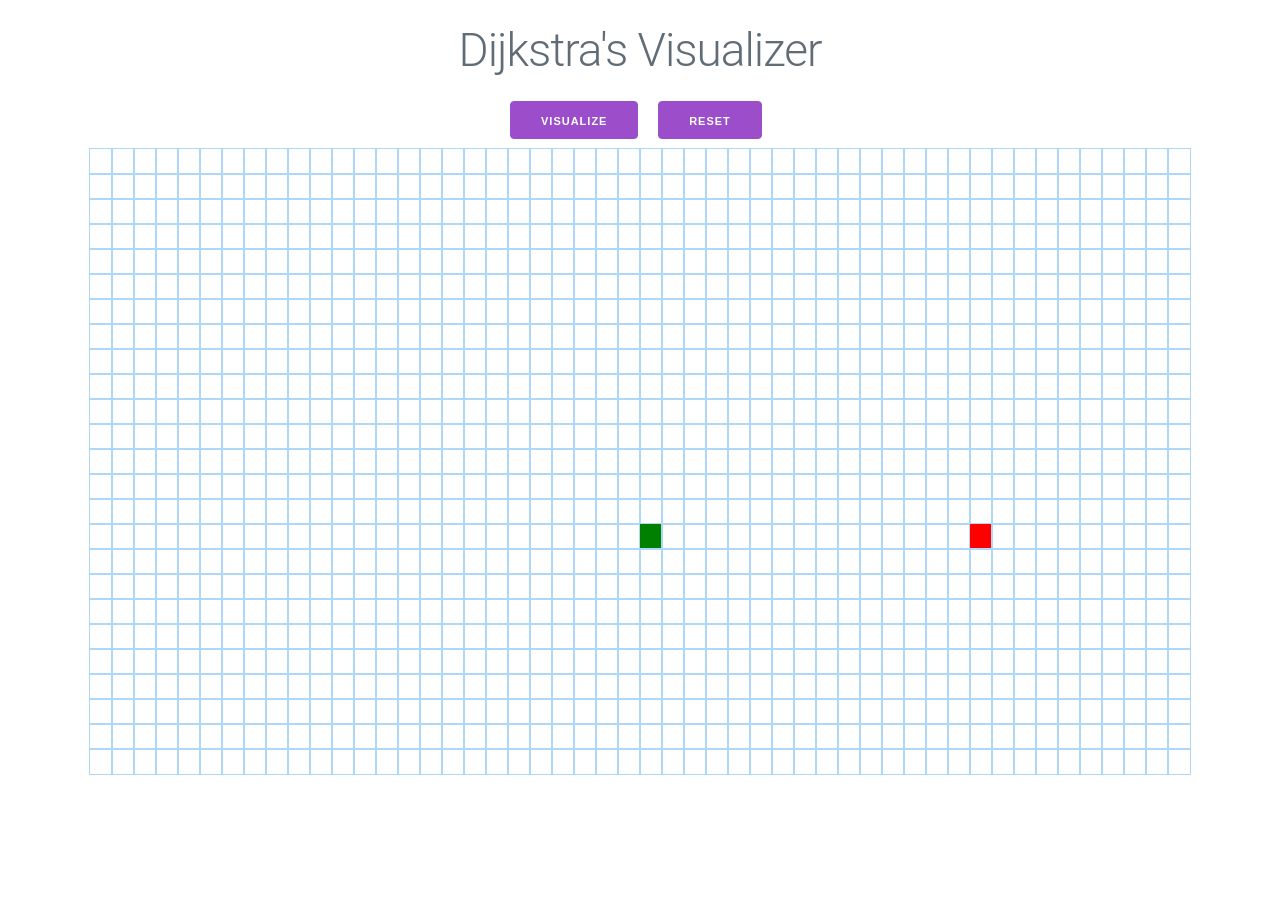
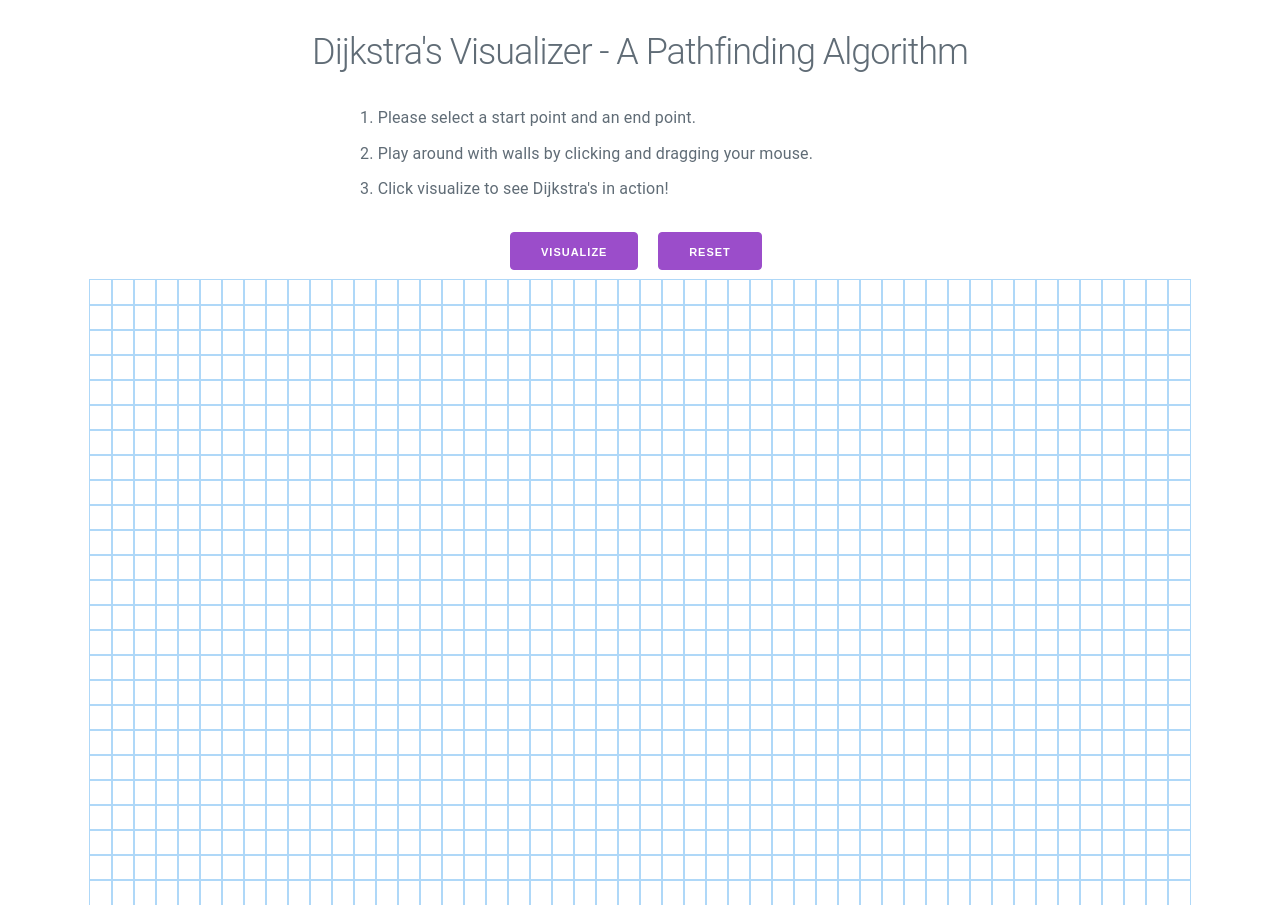
Before and after one commit to aryanshah701/pathfinding-visualizer, a React (Create React App) app: page / in a window 1280 px wide. Before the commit the page ends 800 px from the top, so only its background shows below. Built offline with nearby package versions, Linux system fonts and the light colour scheme.

Commit message:
Add start and end node feat

```diff
--- a/src/App.js
+++ b/src/App.js
@@ -4,10 +4,6 @@ import { dijkstras } from "./algorithms/dijkstras";
 import "milligram";
 import "./PathfinderGrid.css";
 
-const START_ROW = 15;
-const START_COLUMN = 25;
-const FINISH_ROW = 15;
-const FINISH_COLUMN = 40;
 const NUM_ROWS = 25;
 const NUM_COLUMNS = 50;
 const TIMER_DELAY = 10;
@@ -15,9 +11,20 @@ const TIMER_DELAY = 10;
 function App() {
   return (
     <div>
-      <h1>Dijkstra's Visualizer</h1>
+      <h2>Dijkstra's Visualizer - A Pathfinding Algorithm</h2>
+      <Directions />
       <PathGrid />
     </div>
+  );
+}
+
+function Directions() {
+  return (
+    <ol id="directions" class="container">
+      <li>Please select a start point and an end point.</li>
+      <li>Play around with walls by clicking and dragging your mouse.</li>
+      <li>Click visualize to see Dijkstra's in action!</li>
+    </ol>
   );
 }
 
@@ -49,6 +56,7 @@ function PathGrid() {
 
     //If start node hasn't been set, set it
     if (!isStartNodeSet()) {
+      console.log("start");
       setNode(row, column, true, false);
       return;
     }
@@ -97,7 +105,7 @@ function PathGrid() {
   //Updates the state once the start/end node has been selected
   function setNode(row, column, toStart, toFinish) {
     //A node cannot be both the starting and ending node
-    if (toStart && toStart) return;
+    if (toStart && toFinish) return;
 
     const updatedNodes = nodes.slice();
     const currNode = updatedNodes[row][column];
@@ -106,6 +114,11 @@ function PathGrid() {
       isStart: toStart,
       isFinish: toFinish,
     };
+    updatedNodes[row][column] = newNode;
+
+    //Update state
+    setNodes(updatedNodes);
+    console.log(nodes);
   }
 
   //Handles the case when a node at row, col is hovered on
@@ -156,6 +169,9 @@ function PathGrid() {
   function visualizeDijkstras() {
     //Do nothing if already animated
     if (state.animationBegun) return;
+
+    //Do nothing if start and end node haven't been set
+    if (!isStartNodeSet() && !isEndNodeSet()) return;
 
     //Set animationBegun to true
     setState({
@@ -302,8 +318,10 @@ function createNode(row, col) {
   let currNode = {
     row: row,
     column: col,
-    isStart: row === START_ROW && col === START_COLUMN,
-    isFinish: row === FINISH_ROW && col === FINISH_COLUMN,
+    //isStart: row === START_ROW && col === START_COLUMN,
+    //isFinish: row === FINISH_ROW && col === FINISH_COLUMN,
+    isStart: false,
+    isFinish: false,
     distance: Infinity,
     isVisited: false,
     isWall: false,
--- a/src/PathfinderGrid.css
+++ b/src/PathfinderGrid.css
@@ -1,7 +1,13 @@
 /* General Styles */
-h1 {
+#directions {
+  font-weight: normal;
+  max-width: 60rem;
+  margin-bottom: 3rem;
+}
+
+h2 {
   text-align: center;
-  margin: 0.5em;
+  margin: 3rem;
 }
 
 .container-small {
@@ -18,11 +24,13 @@ div.node {
 }
 
 div.start-node {
-  background-color: green;
+  background-color: #f012be;
+  transition: background-color 0.5s;
 }
 
 div.end-node {
-  background-color: red;
+  background-color: #ff4136;
+  transition: background-color 0.5s;
 }
 
 div.visited {
@@ -42,7 +50,8 @@ div.wall-node {
 }
 
 div.shortest-path-node {
-  background-color: yellowgreen;
+  background-color: #ff851b;
+  transition: background-color 0.1s;
 }
 
 /* Animations */
```
